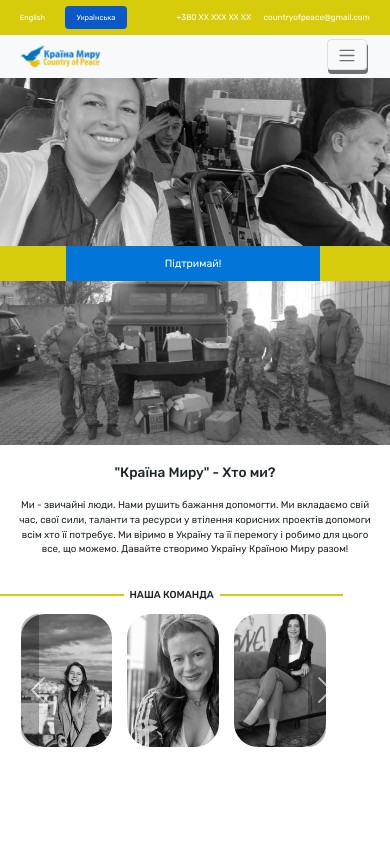
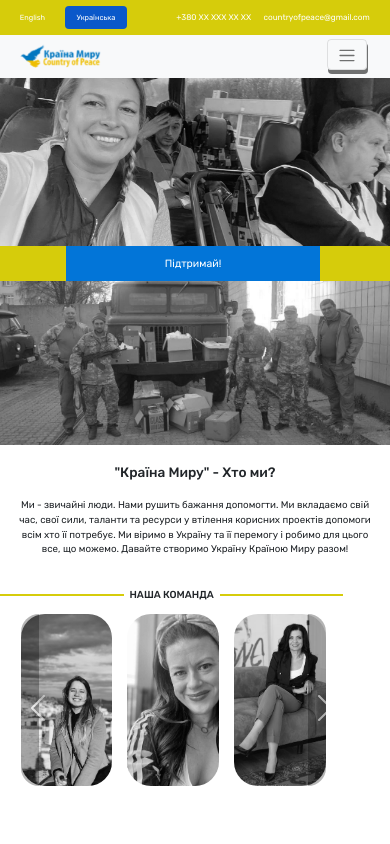
Before and after one commit to Mark4Devs/country, a React (Create React App) app: page /about in a window 390 px wide. Shown: the top 844 px of the page. Built offline with nearby package versions, Linux system fonts and the light colour scheme.

Commit message:
Update media.css

```diff
--- a/public/media.css
+++ b/public/media.css
@@ -255,7 +255,7 @@
         font-size: 1.5vw;
     }
     .slider-mini-two .carousel-inner {
-        height: 34vw;
+        height: 44vw;
     }
     .slider-mini-two .carousel-item .image-holder img {
         width: 30%;
```
